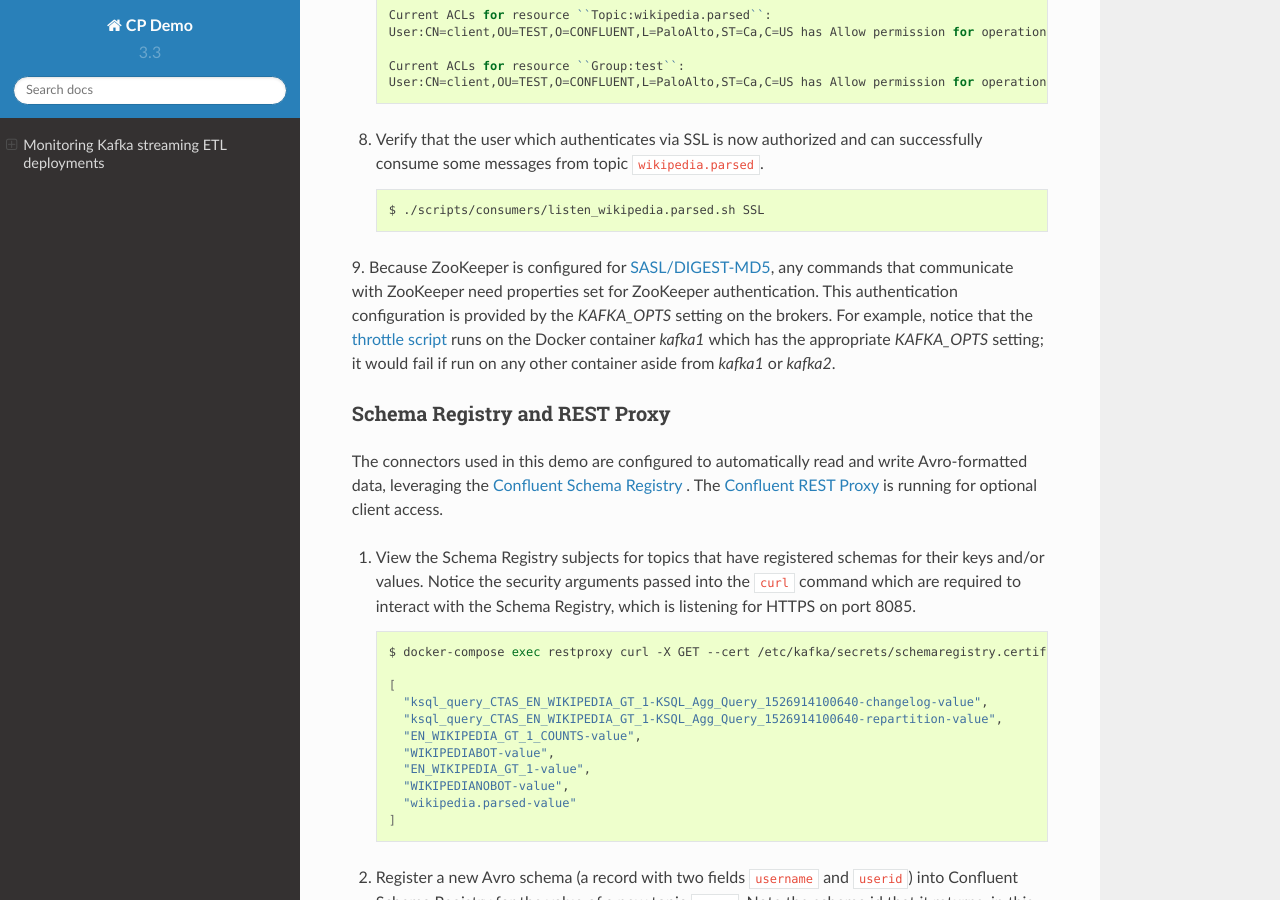
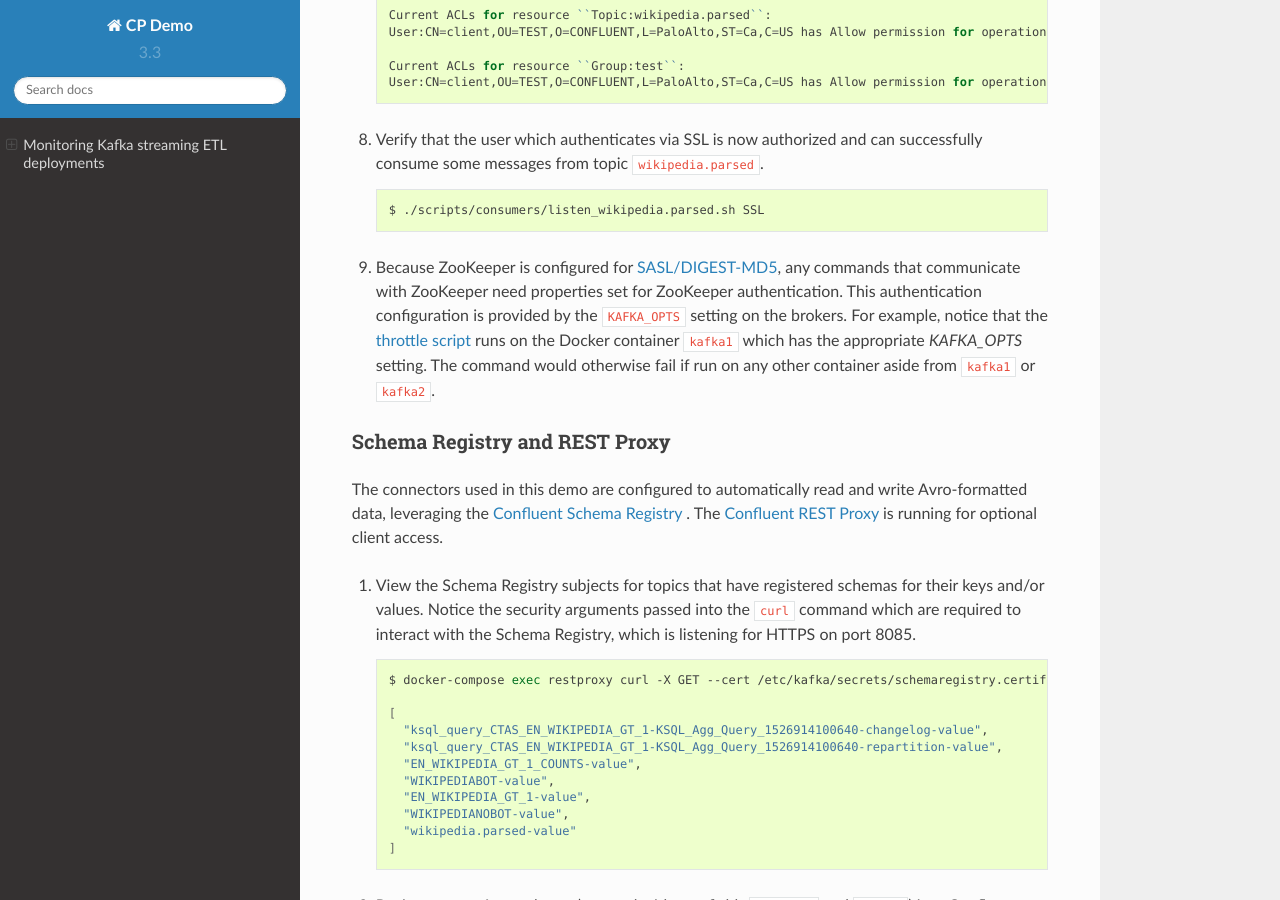
Before and after one commit to confluentinc/cp-demo, a Sphinx documentation site: the page built from docs/index.rst, in a window 1280 px wide and 900 px high, scrolled down 34711 px. Built offline with Sphinx 7.4.7 and the Read the Docs theme 2.0.0, drawn with Linux system fonts in a browser that asks for light colours.

Commit message:
Fix formatting

```diff
--- a/docs/index.rst
+++ b/docs/index.rst
@@ -1065,9 +1065,9 @@ authorized to communicate with the cluster.
         $ ./scripts/consumers/listen_wikipedia.parsed.sh SSL
 
 9. Because ZooKeeper is configured for `SASL/DIGEST-MD5 <https://docs.confluent.io/current/kafka/authentication_sasl_plain.html#zookeeper>`__,
-any commands that communicate with ZooKeeper need properties set for ZooKeeper authentication. This authentication configuration is provided
-by the `KAFKA_OPTS` setting on the brokers. For example, notice that the `throttle script <scripts/app/throttle_consumer.sh>`__ runs on the
-Docker container `kafka1` which has the appropriate `KAFKA_OPTS` setting; it would fail if run on any other container aside from `kafka1` or `kafka2`.
+   any commands that communicate with ZooKeeper need properties set for ZooKeeper authentication. This authentication configuration is provided
+   by the ``KAFKA_OPTS`` setting on the brokers. For example, notice that the `throttle script <scripts/app/throttle_consumer.sh>`__ runs on the
+   Docker container ``kafka1`` which has the appropriate `KAFKA_OPTS` setting. The command would otherwise fail if run on any other container aside from ``kafka1`` or ``kafka2``.
 
 
 Schema Registry and REST Proxy
@@ -1183,7 +1183,7 @@ Troubleshooting the demo
         $ docker-compose restart connect
 
 4. If a command that communicates with ZooKeeper appears to be failing with the error ``org.apache.zookeeper.KeeperException$NoAuthException``,
-change the container you are running the command from to be either `kafka1` or `kafka2`.  This is because ZooKeeper is configured for
+change the container you are running the command from to be either ``kafka1`` or ``kafka2``.  This is because ZooKeeper is configured for
 `SASL/DIGEST-MD5 <https://docs.confluent.io/current/kafka/authentication_sasl_plain.html#zookeeper>`__, and
 any commands that communicate with ZooKeeper need properties set for ZooKeeper authentication.
 
```
